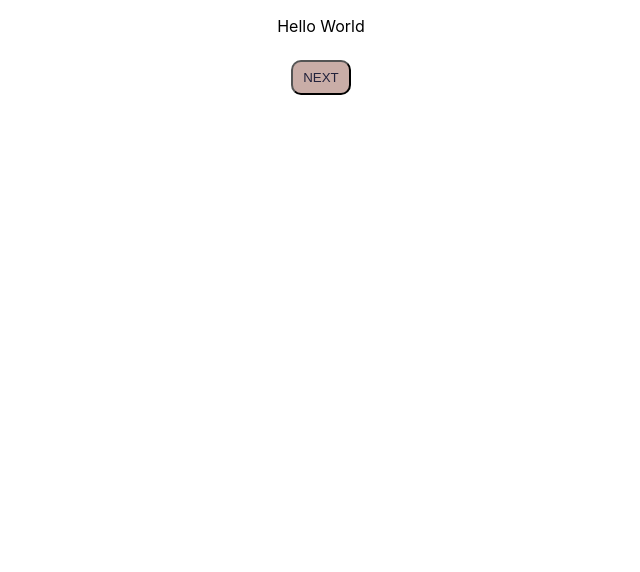
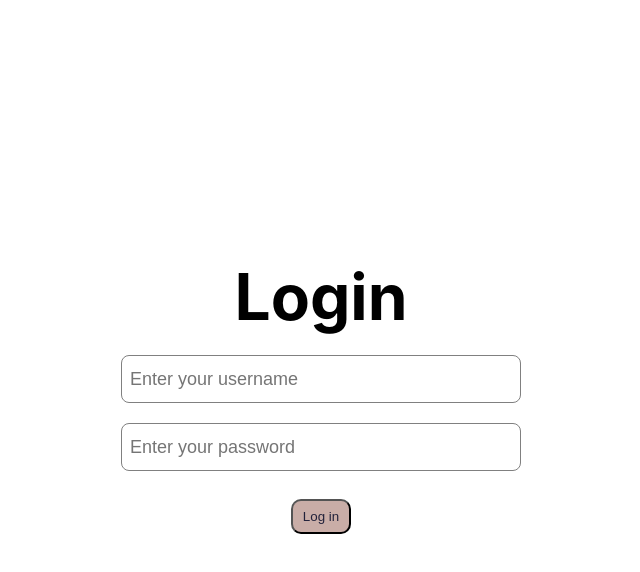
Before and after one commit to Staz1x/Reservation, a React (Create React App) app in the folder my-app/: page / in a window 1280 px wide. Shown: the top 572 px of the page, without its empty margins (319-959 px from the left). Built offline with nearby package versions, Linux system fonts and the light colour scheme.

Commit message:
Moved all Css to a folder, Set up basic login with validation. TODO Authentication

```diff
--- a/my-app/src/Modules/Button.js
+++ b/my-app/src/Modules/Button.js
@@ -1,5 +1,5 @@
 import React from 'react';
-import './Button.css'
+import './Css/Button.css'
 
 const Button = ({ onClick, text }) => {
     return <button className="button" onClick={onClick}>{text}</button>;
--- a/my-app/src/Modules/CalendarPage.js
+++ b/my-app/src/Modules/CalendarPage.js
@@ -1,6 +1,6 @@
 import Calendar from 'react-calendar';
 import 'react-calendar/dist/Calendar.css';
-import './CalendarPage.css';
+import './Css/CalendarPage.css';
 import {useNavigate} from 'react-router-dom';
 import {useState} from "react";
 import Button from "./Button";
--- /dev/null
+++ b/my-app/src/Modules/Css/LoginPage.css
@@ -0,0 +1,63 @@
+.mainContainer {
+    flex-direction: column;
+    display: flex;
+    align-items: center;
+    justify-content: center;
+    height: 100vh;
+}
+
+.titleContainer {
+    display: flex;
+    flex-direction: column;
+    font-size: 64px;
+    font-weight: bolder;
+    align-items: center;
+    justify-content: center;
+}
+
+.resultContainer,
+.historyItem {
+    flex-direction: row;
+    display: flex;
+    width: 400px;
+    align-items: center;
+    justify-content: space-between;
+}
+
+.historyContainer {
+    flex-direction: column;
+    display: flex;
+    height: 200px;
+    align-items: center;
+    flex-grow: 5;
+    justify-content: flex-start;
+}
+
+.buttonContainer {
+    display: flex;
+    flex-direction: column;
+    align-items: center;
+    justify-content: center;
+    height: 260px;
+}
+
+.inputContainer {
+    display: flex;
+    flex-direction: column;
+    align-items: flex-start;
+    justify-content: center;
+}
+
+.inputContainer > .errorLabel {
+    color: red;
+    font-size: 12px;
+}
+
+.inputBox {
+    height: 48px;
+    width: 400px;
+    font-size: large;
+    border-radius: 8px;
+    border: 1px solid grey;
+    padding-left: 8px;
+}
--- a/my-app/src/Modules/LoginPage.js
+++ b/my-app/src/Modules/LoginPage.js
@@ -1,27 +1,78 @@
-import {useState} from "react";
+import React, {useState} from "react";
 import Button from "./Button";
+import './Css/LoginPage.css'
 import {useNavigate} from "react-router-dom";
 
-function LoginPage() {
+const LoginPage = (props) => {
+    const [user, setUser] = useState('')
+    const [password, setPassword] = useState('')
+    const [userError, setUserError] = useState('')
+    const [passwordError, setPasswordError] = useState('')
+
     const navigate = useNavigate();
 
     const handleButtonClick = () => {
+
+        setUserError('')
+        setPasswordError('')
+
+        // Check if the user has entered both fields correctly
+        if ('' === user) {
+            setUserError('Please enter your username')
+            return
+        }
+
+        if (/\d$/.test(user)) {
+            setUserError("Can't use numbers in username")
+            return
+        }
+
+        if ('' === password) {
+            setPasswordError('Please enter a password')
+            return
+        }
+
+        if (password.length < 3) {
+            setPasswordError('The password must be 4 characters or longer')
+            return
+        }
+
         navigate({
             pathname: '/calendar',
         });
     };
 
     return (
+        <div className={'mainContainer'}>
+            <div className={'titleContainer'}>
+                <div>Login</div>
+            </div>
+            <br/>
+            <div className={'inputContainer'}>
+                <input
+                    value={user}
+                    placeholder="Enter your username"
+                    onChange={(ev) => setUser(ev.target.value)}
+                    className={'inputBox'}
+                />
+                <label className="errorLabel">{userError}</label>
+            </div>
+            <br/>
+            <div className={'inputContainer'}>
+                <input
+                    value={password}
+                    placeholder="Enter your password"
+                    onChange={(ev) => setPassword(ev.target.value)}
+                    className={'inputBox'}
+                />
+                <label className="errorLabel">{passwordError}</label>
+            </div>
+            <br/>
+            <div className={'inputContainer'}>
+                <Button onClick={handleButtonClick} text="Log in"/>
+            </div>
+        </div>
+    );
+}
 
-        <div>
-            <p>Hello World</p>
-            <Button
-                onClick={handleButtonClick}
-                text="NEXT"
-            />
-        </div>
-
-    );
-
-}
 export default LoginPage;
--- a/my-app/src/index.css
+++ b/my-app/src/index.css
@@ -11,3 +11,59 @@ code {
   font-family: source-code-pro, Menlo, Monaco, Consolas, 'Courier New',
     monospace;
 }
+
+/* React Login */
+
+html,
+body {
+  padding: 0;
+  margin: 0;
+  font-family:
+          -apple-system,
+          BlinkMacSystemFont,
+          Segoe UI,
+          Roboto,
+          Oxygen,
+          Ubuntu,
+          Cantarell,
+          Fira Sans,
+          Droid Sans,
+          Helvetica Neue,
+          sans-serif;
+}
+
+* {
+  box-sizing: border-box;
+}
+
+main {
+  padding: 5rem 0;
+  flex: 1;
+  display: flex;
+  flex-direction: column;
+  justify-content: center;
+  align-items: center;
+}
+
+code {
+  background: #fafafa;
+  border-radius: 5px;
+  padding: 0.75rem;
+  font-family:
+          Menlo,
+          Monaco,
+          Lucida Console,
+          Courier New,
+          monospace;
+}
+
+input[type='button'] {
+  border: none;
+  background: cornflowerblue;
+  color: white;
+  padding: 12px 24px;
+  margin: 8px;
+  font-size: 24px;
+  border-radius: 8px;
+  cursor: pointer;
+}
```
Also changed, not shown: my-app/src/Modules/Css/Button.css (renamed from my-app/src/Modules/Button.css), my-app/src/Modules/Css/CalendarPage.css (renamed from my-app/src/Modules/CalendarPage.css), 1 other file (tests, documents, lock files or other folders).
